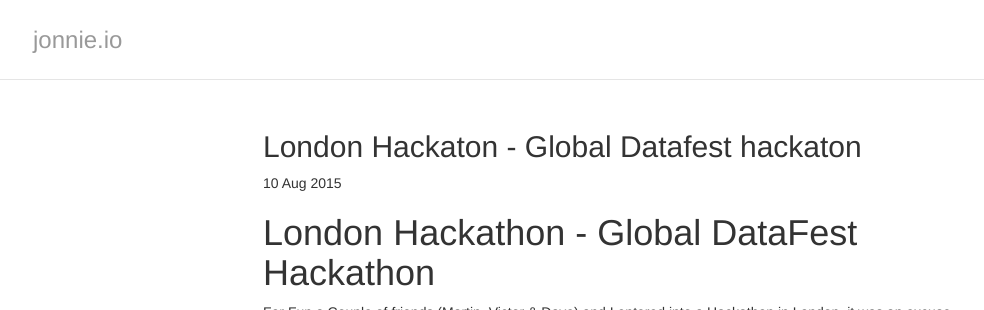
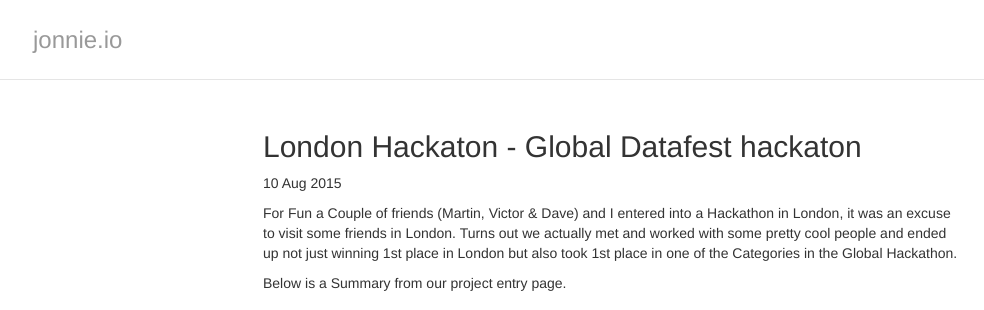
Before and after one commit to jonniedarko/blog, a Jekyll site: the page built from _posts/2015-10-08-Global-Datafest-hackaton.md, in a window 1280 px wide and 900 px high, cut to the strip 0-310 px from the top of the window. Shown: the whole strip, without its empty margins (27-1011 px from the left). Built offline with Jekyll 4.4.1, drawn with Linux system fonts in a browser that asks for light colours; Markdown is read by kramdown in place of the engine named in the settings; comment, search, counter and statistics services are not loaded.

Commit message:
removed extra title

```diff
--- a/_posts/2015-10-08-Global-Datafest-hackaton.md
+++ b/_posts/2015-10-08-Global-Datafest-hackaton.md
@@ -4,8 +4,6 @@ title:  "London Hackaton - Global Datafest hackaton"
 date:   2015-08-10 12:00:00
 categories: fablab hackaton
 ---
-
-# London Hackathon - Global DataFest Hackathon
 For Fun a Couple of friends (Martin, Victor & Dave) and I entered into a Hackathon in London, it was an excuse to visit some friends in London. Turns out we actually met and worked with some pretty cool people and ended up not just winning 1st place in London but also took 1st place in one of the Categories in the Global Hackathon.
 
 Below is a Summary from our project entry page.
```
